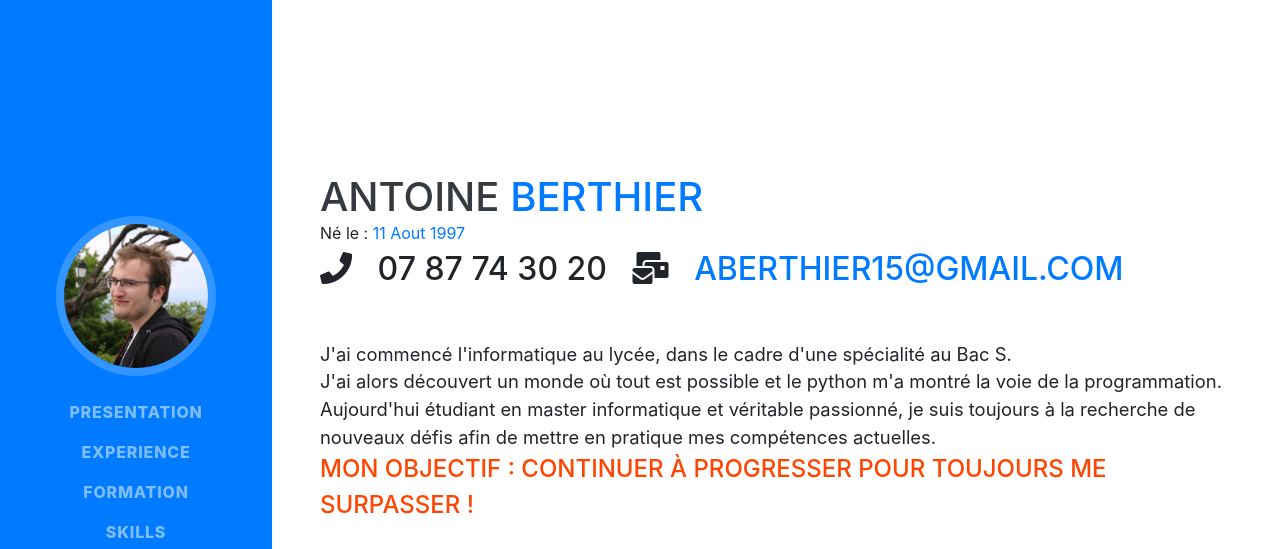
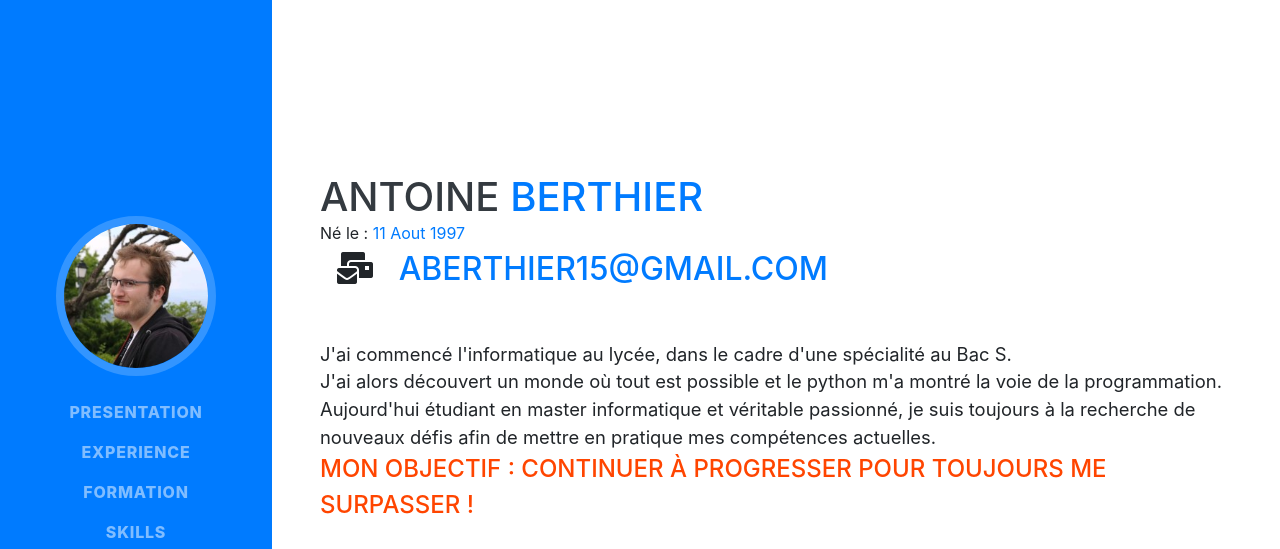
Before and after one commit to TheNoobProgrammeur/CV_JS, a website with bundled scripts: page index.html in a window 1280 px wide. Shown: the top 549 px of the page. Built offline with nearby package versions, Linux system fonts and the light colour scheme; a web font is replaced by a local one.

Commit message:
Supression nume

```diff
--- a/index.html
+++ b/index.html
@@ -70,7 +70,7 @@
           Né le :
           <span class="text-primary">11 Aout 1997</span>
         </div>
-        <div class="subtitre mb-5"> <i class="fa fa-phone"></i> &nbsp 07 87 74 30 20
+        <div class="subtitre mb-5">
           &nbsp <i class="fa fa-mail-bulk"></i> &nbsp <a href="mailto:aberthier15@gmail.com">aberthier15@gmail.com</a>
         </div>
         <p class="lead mb-5">
```
